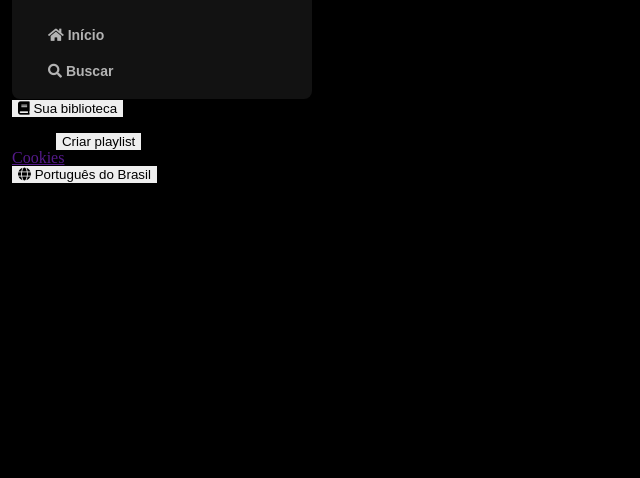
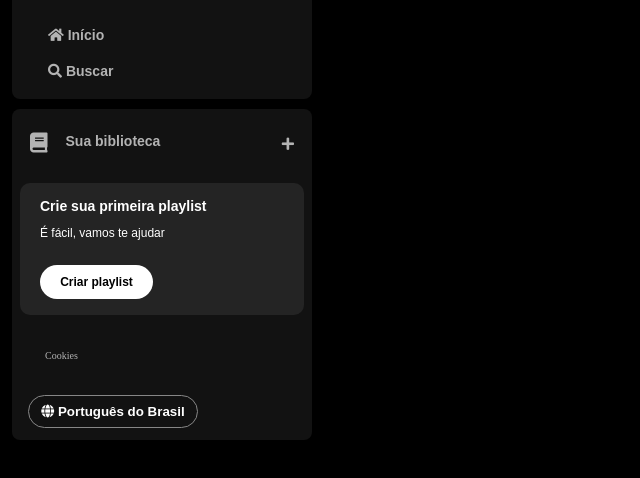
Before and after one commit to ToniCTLima/Alura_imersao_frontend_jan2025, a plain HTML site: page index.html in a window 1280 px wide. Shown: the part 74-552 px from the top of the page, without its empty margins (0-640 px from the left). Drawn offline with Linux system fonts and the light colour scheme.

Commit message:
Update style.css
update style.css

```diff
--- a/style.css
+++ b/style.css
@@ -48,3 +48,128 @@ body{
     font-size: 14px;
     font-family: "DM Sans", sans-serif;
 }
+
+.library{
+   background-color: #121212;
+   border-radius: 8px;
+   display: flex;
+   justify-content: space-between;
+   flex-direction: column;
+   padding: 4px 8px;
+   color: #b3b3b3;
+   font-weight: 600;
+   font-size: 14px;
+   margin-top: 10px;
+}
+
+.library .library__content{
+    display: flex;
+    justify-content: space-between;
+
+}
+
+.library .library__button{
+    margin-right: 10px;
+    color: #b3b3b3;
+    background-color: transparent;
+    border: 0px;
+    font-size: 14px;
+    font-weight: 700;
+    font-family: "DM Sans", sans-serif;
+    text-align: center;
+    text-decoration: none;
+    text-transform: none;
+    padding: 20px 10px;
+    display: flex;
+}
+
+.library .library__button .fa{
+    font-size: 20px;
+    margin-right: 10px;
+    font-weight: 300;
+    padding-right: 8px;
+}
+
+.library .library__content .fa-plus{
+    margin: 24px 10px;
+}
+
+.section-playlist{
+    display: flex;
+    align-items: flex-start;
+    justify-content: space-between;
+    gap: 20px;
+    background-color: #242424;
+    color: #b3b3b3;
+    font-weight: 600;
+    font-size: 14px;
+    margin: 8px 0px;
+    padding: 16px 20px;
+    border-radius: 10px;
+
+}
+
+.section-playlist .section-playlist__content{
+    display: flex;
+    flex-direction: column;
+ }
+
+.section-playlist__content .text{
+    padding-bottom: 14px;
+    color: #fff;
+    font-family: "DM Sans", sans-serif;
+}
+
+.section-playlist__content .title{
+    font-weight: 700;
+}
+
+.section-playlist__content .subtitle{
+    font-weight: 500;
+    font-size: 12px;
+}
+
+.section-playlist__content .section-playlist__button{
+    display: flex;
+    justify-content: center;
+    background-color: #fff;
+    color: #000;
+    border-radius: 20px;
+    font-size: 12px;
+    font-weight: 700;
+    font-family: "DM Sans", sans-serif;
+    text-decoration: none;
+    text-transform: none;
+    padding: 10px;
+    border: 0px;
+    width: 113px;
+    margin-top: 12px;
+}
+
+.sidebar .cookies{
+    margin: 25px 25px;
+}
+
+.sidebar .cookies a{
+    color: #b3b3b3;
+    font-weight: 500;
+    font-size: 10px;
+    text-decoration: none;
+}
+
+.sidebar .cookies a:hover{
+    text-decoration: underline;
+}
+
+.languages .languages__button{
+    background-color: transparent;
+    border: 1px solid #878787;
+    color: #fff;
+    cursor: pointer;
+    align-items: center;
+    font-weight: bold;
+    width: 170px;
+    margin: 8px;
+    padding: 8px;
+    border-radius: 20px;
+}
```
